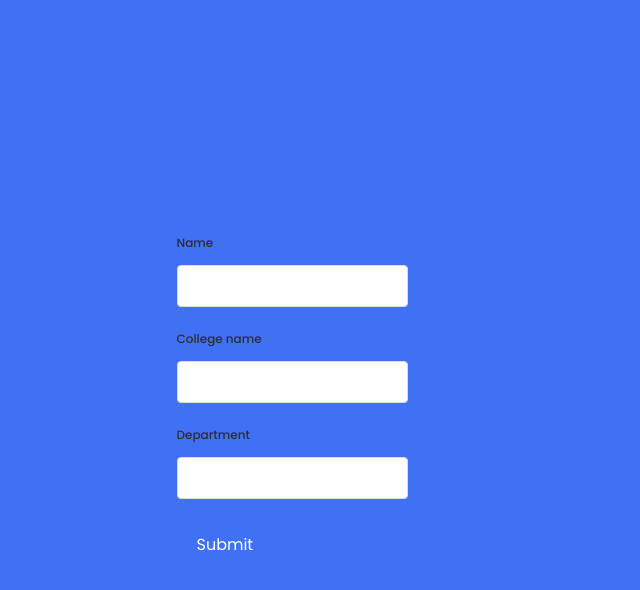
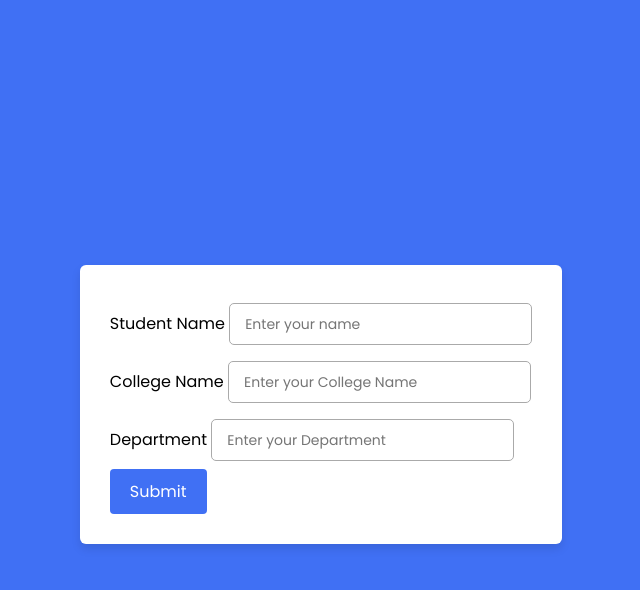
Before and after one commit to lazmakelabs/payment-due, a PHP site: page /view.php in a window 1280 px wide. Shown: the top 590 px of the page, without its empty margins (319-959 px from the left). Run offline with PHP 8.4, Linux system fonts and the light colour scheme.

Commit message:
data retrieval

```diff
--- a/css/style.css
+++ b/css/style.css
@@ -202,3 +202,80 @@ form .buttons button , .backBtn{
     }
 
 }
+
+
+
+
+
+/* ------------------   view page ----------------------    */
+
+
+.container1 .logo img {
+    width: 200px;
+    margin-bottom: 1%;
+}
+.container1{
+   position: relative;
+   max-width: 900px;
+   width: 100%;
+   border-radius: 6px;
+   padding: 30px;
+   margin-top: 2%;
+   background-color: #fff;
+   box-shadow: 0 5px 10px rgba(0,0,0,0.1);
+}
+.container1 header{
+   position: relative;
+   font-size: 20px;
+   font-weight: 600;
+   color: #333;
+   text-align: center;
+}
+
+
+
+.container1 form .title1{
+   display: block;
+   margin-bottom: 8px;
+   font-size: 16px;
+   font-weight: 500;
+   margin: 6px 0;
+   color: #333;
+}
+
+
+
+.input-field1 input, select{
+   outline: none;
+   font-size: 14px;
+   font-weight: 400;
+   color: #333;
+   border-radius: 5px;
+   border: 1px solid #aaa;
+   padding: 0 15px;
+   height: 42px;
+   margin: 8px 0;
+}
+
+
+
+@media (max-width: 750px) {
+   .container1 form{
+       overflow-y: scroll;
+   }
+   .container1 form::-webkit-scrollbar{
+      display: none;
+   }
+   form .fields .input-field1{
+       width: calc(100% / 2 - 15px);
+   }
+
+
+}
+
+@media (max-width: 550px) {
+   form .fields .input-field1{
+       width: 100%;
+   }
+
+}
--- a/register.php
+++ b/register.php
@@ -9,9 +9,9 @@
 <body>
 <div class="container">
     <div class="logo"><img src="make labs logo.png" alt=""></div>
-                    <div class="status">
-                        <a href="/PAYMENT DUE/view.php" >Status</a>
-                    </div>
+        <div class="status">
+            <a href="/PAYMENT DUE/view.php" >Status</a>
+        </div>
         <header>Registration</header>
         <form action="Includes/register.inc.php" method="post">
             <div class="form first">
--- a/view.php
+++ b/view.php
@@ -8,20 +8,33 @@
     <link rel="stylesheet" href="css/login.css">
 </head>
 <body>
-    <form action="Includes/view.inc.php">
-        <div class="input-field">
-            <label>Name</label>
-            <input type="text" name="Name" required>
+    <form action="Includes/view.inc.php" method="post">
+        <div class="container1">
+            <div class="form first1">
+                <div class="details personal1">
+                    <div class="fields">
+                        <div class="input-field1">
+                            <label>Student Name</label>
+                            <input type="text" placeholder="Enter your name" name="s_name" required>
+                        </div>
+                        <div class="input-field1">
+                            <label>College Name</label>
+                            <input type="text" placeholder="Enter your College Name" name="c_name" required>
+                        </div>
+                        <div class="input-field1">
+                            <label>Department</label>
+                            <input type="text" placeholder="Enter your Department" name="dept" required>
+                        </div>
+                    </div>
+                </div>
+                <button class="nextBtn1" type="submit">
+                    <span class="btnText1">Submit</span>
+                </button>
+            </div>
         </div>
-        <div class="input-field">
-            <label>College name</label>
-            <input type="text" name="College name" required>
-        </div>
-        <div class="input-field">
-            <label>Department</label>
-            <input type="text" name="Department" required>
-        </div>
-        <button type="submit" class="submitBtn">Submit</button>
     </form>
+<?php
+
+?>
 </body>
 </html>
```
